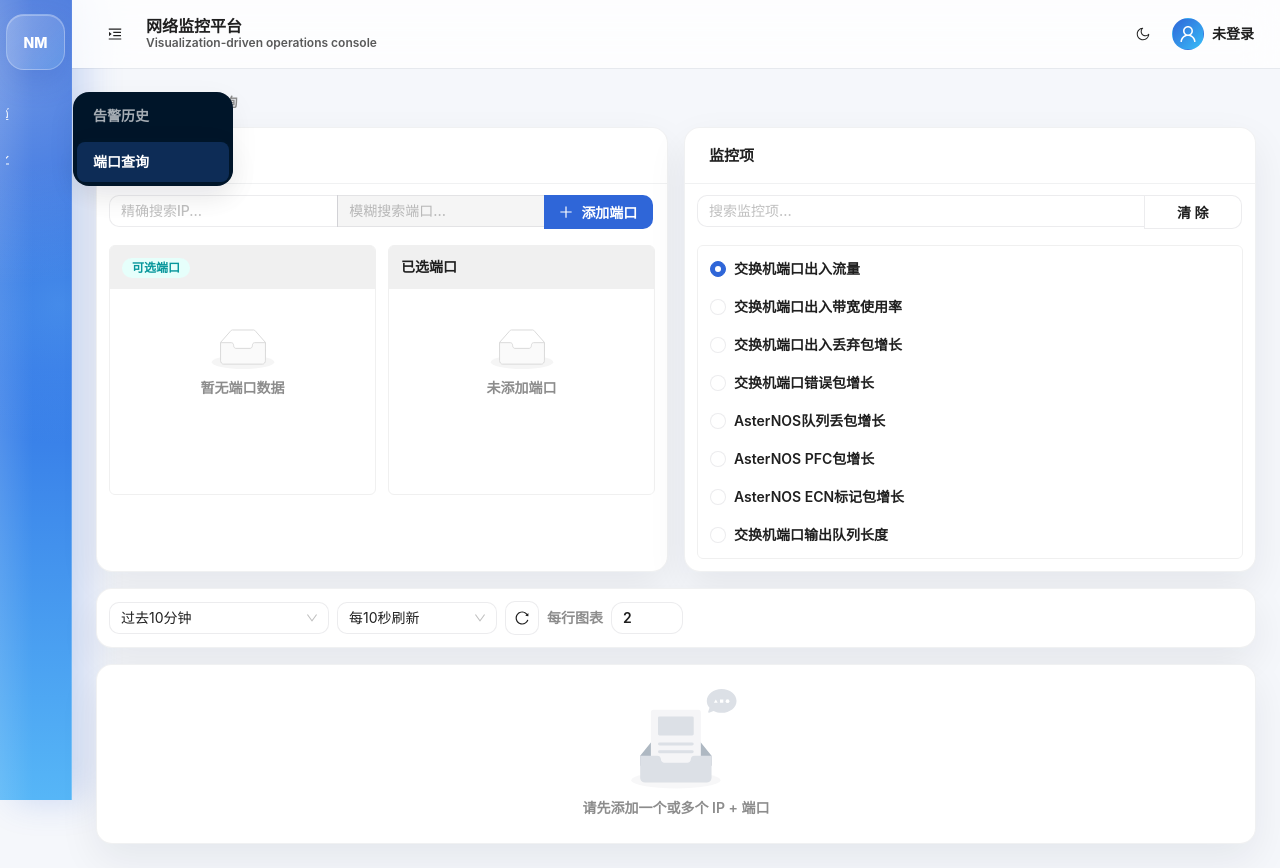
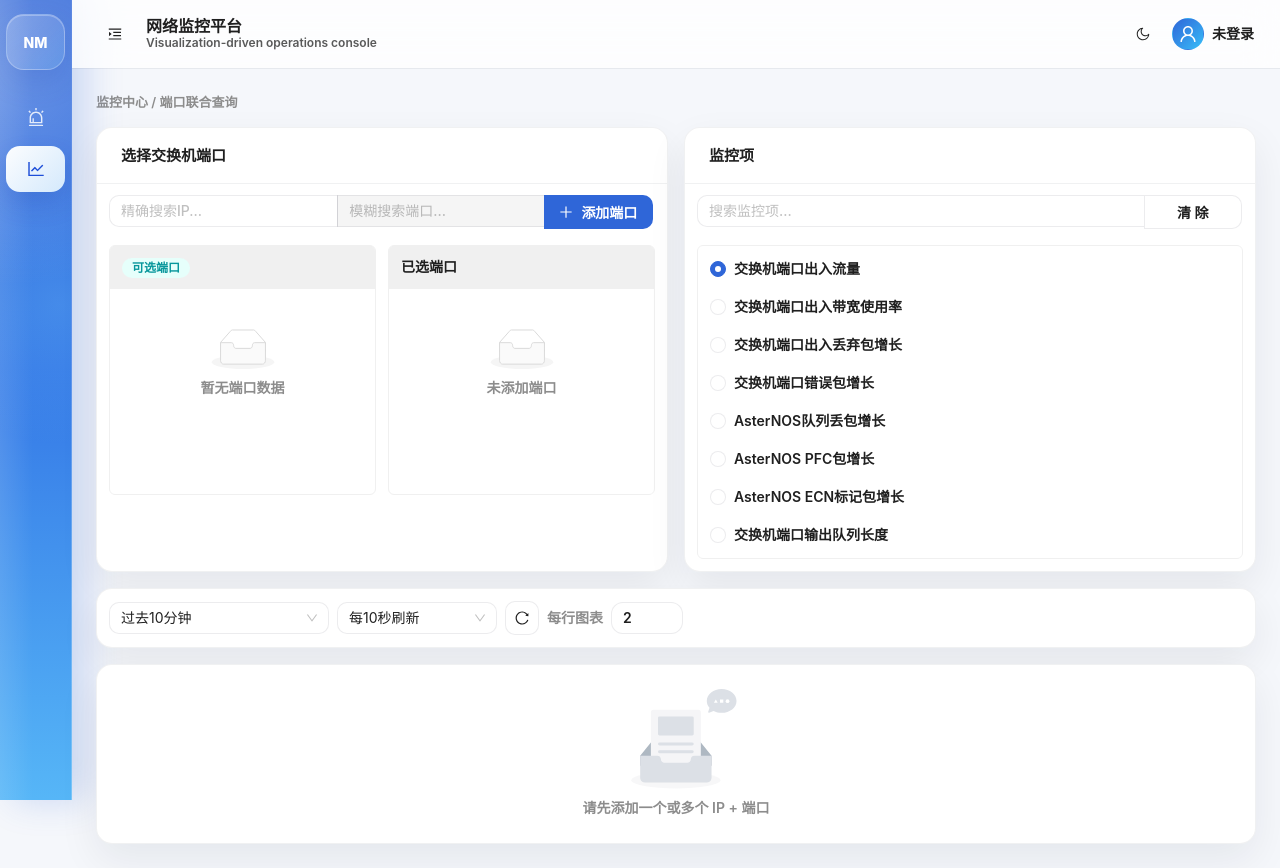
Before and after one commit to LvFangzhou/network_monitor, a React (Vite) app in the folder frontend/: page /port-query in a window 1280 px wide. Built offline with nearby package versions, Linux system fonts and the light colour scheme.

Commit message:
Fix collapsed sidebar menu rendering

```diff
--- a/frontend/src/components/Layout.tsx
+++ b/frontend/src/components/Layout.tsx
@@ -1,4 +1,4 @@
-import { startTransition, useEffect, useState } from 'react'
+import { startTransition, useEffect, useState, type Key } from 'react'
 import { Outlet, useNavigate, useLocation } from 'react-router-dom'
 import {
   Layout as AntLayout,
@@ -150,7 +150,66 @@ const Layout = () => {
     }
   })
 
-  const menuItems = addMenuTooltips(filterMenuItems(baseMenuItems))
+  const fullMenuItems = addMenuTooltips(filterMenuItems(baseMenuItems))
+  const firstRouteKey = (item: ItemType): string | null => {
+    if (!item || !('key' in item)) return null
+    if (String(item.key).startsWith('/')) return String(item.key)
+    if ('children' in item && item.children?.length) {
+      for (const child of item.children as ItemType[]) {
+        const route = firstRouteKey(child)
+        if (route) return route
+      }
+    }
+    return null
+  }
+  const collapsedMenuItems = fullMenuItems
+    .map((item) => {
+      if (!item || !('key' in item)) return item
+      const routeKey = firstRouteKey(item)
+      const label = 'label' in item ? item.label : undefined
+      return {
+        key: routeKey || String(item.key),
+        icon: 'icon' in item ? item.icon : undefined,
+        label,
+        title: typeof label === 'string' ? label : undefined,
+      }
+    })
+    .filter((item) => item && 'key' in item && String(item.key).startsWith('/')) as ItemType[]
+  const menuItems = collapsed ? collapsedMenuItems : fullMenuItems
+  const selectedCollapsedKey = collapsedMenuItems.find((item) => {
+    if (!item || !('key' in item)) return false
+    const itemKey = String(item.key)
+    const sourceItem = fullMenuItems.find((fullItem) => firstRouteKey(fullItem) === itemKey)
+    if (!sourceItem || !('children' in sourceItem) || !sourceItem.children) {
+      return selectedMenuKey === itemKey
+    }
+    const childKeys = (sourceItem.children as ItemType[])
+      .filter((child) => child && 'key' in child)
+      .map((child) => String((child as { key: Key }).key))
+    return childKeys.some((key) => selectedMenuKey === key || selectedMenuKey.startsWith(`${key}/`))
+  })
+  const activeMenuKey = collapsed && selectedCollapsedKey && 'key' in selectedCollapsedKey
+    ? String(selectedCollapsedKey.key)
+    : selectedMenuKey
+  const routeParentKey = (items: ItemType[], route: string): string | null => {
+    for (const item of items) {
+      if (!item || !('key' in item)) continue
+      if ('children' in item && item.children?.length) {
+        const children = item.children as ItemType[]
+        const matched = children.some((child) => child && 'key' in child && (route === String(child.key) || route.startsWith(`${String(child.key)}/`)))
+        if (matched) return String(item.key)
+        const nested = routeParentKey(children, route)
+        if (nested) return String(item.key)
+      }
+    }
+    return null
+  }
+  const currentParentKey = routeParentKey(fullMenuItems, selectedMenuKey)
+  const [openKeys, setOpenKeys] = useState<string[]>(() => currentParentKey ? [currentParentKey] : [])
+
+  useEffect(() => {
+    setOpenKeys(collapsed || !currentParentKey ? [] : [currentParentKey])
+  }, [collapsed, currentParentKey])
 
   const userMenuItems = token ? [
     {
@@ -194,7 +253,7 @@ const Layout = () => {
   return (
     <AntLayout data-theme={appTheme} style={{ minHeight: '100vh', background: colorBgLayout }}>
       <Sider
-        className="modern-sider"
+        className={`modern-sider${collapsed ? ' modern-sider-collapsed' : ''}`}
         trigger={null}
         collapsible
         collapsed={collapsed}
@@ -249,9 +308,10 @@ const Layout = () => {
         <Menu
           theme="dark"
           mode="inline"
-          inlineCollapsed={collapsed}
-          selectedKeys={[selectedMenuKey]}
-          defaultOpenKeys={['resource-management', '/alerts', 'monitor-center', 'tacacs-management']}
+          inlineCollapsed={false}
+          selectedKeys={[activeMenuKey]}
+          openKeys={collapsed ? [] : openKeys}
+          onOpenChange={(keys) => setOpenKeys((keys.length ? [String(keys[keys.length - 1])] : []))}
           items={menuItems}
           onClick={handleMenuClick}
           style={{ borderRight: 0, background: 'transparent', fontWeight: 600 }}
--- a/frontend/src/index.css
+++ b/frontend/src/index.css
@@ -372,6 +372,36 @@ select,
   font-size: 18px;
 }
 
+.modern-sider-collapsed .ant-menu {
+  width: 100% !important;
+}
+
+.modern-sider-collapsed .ant-menu-item {
+  width: 100% !important;
+  height: 46px !important;
+  line-height: 46px !important;
+  margin: 6px 0 !important;
+  padding: 0 !important;
+  display: flex !important;
+  align-items: center !important;
+  justify-content: center !important;
+  overflow: hidden !important;
+}
+
+.modern-sider-collapsed .ant-menu-title-content,
+.modern-sider-collapsed .ant-menu-submenu-arrow {
+  display: none !important;
+}
+
+.modern-sider-collapsed .ant-menu-item .anticon {
+  margin-inline-end: 0 !important;
+  font-size: 18px;
+}
+
+.modern-sider-collapsed .ant-menu-item:hover {
+  transform: none;
+}
+
 .modern-sider::-webkit-scrollbar {
   width: 4px;
 }
```
